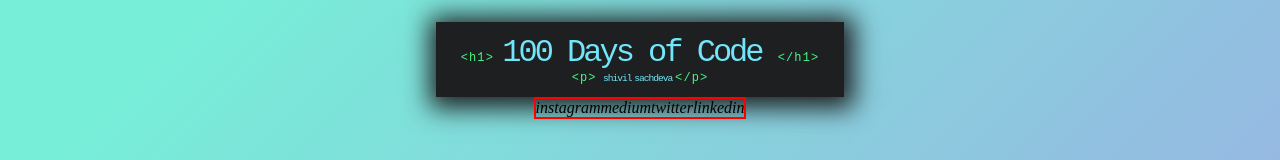
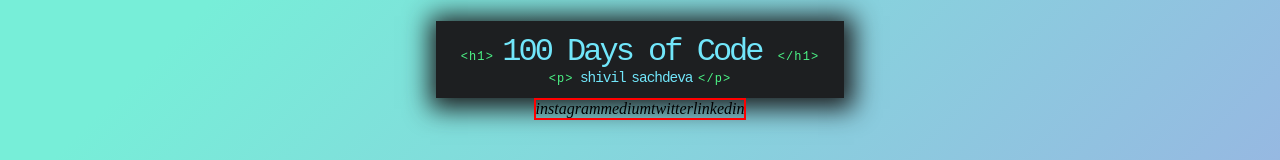
Before and after one commit to shivilsachdeva/100daysofcode, a plain HTML site: page index.html in a window 1280 px wide. Shown: the part 330-490 px from the top of the page. Drawn offline with Linux system fonts and the light colour scheme; a web font is replaced by a local one.

Commit message:
header text in hero stays on one line :wq `

```diff
--- a/styles.css
+++ b/styles.css
@@ -64,7 +64,7 @@ html, body{
 	color: #71e6fa;
 	font-family: 'Roboto Mono', monospace;
 	letter-spacing: 0px;
-	font-size:30%;
+	font-size:45%;
 	font-weight: 100;
 	text-align: center;
 	letter-spacing: -1px;
```
